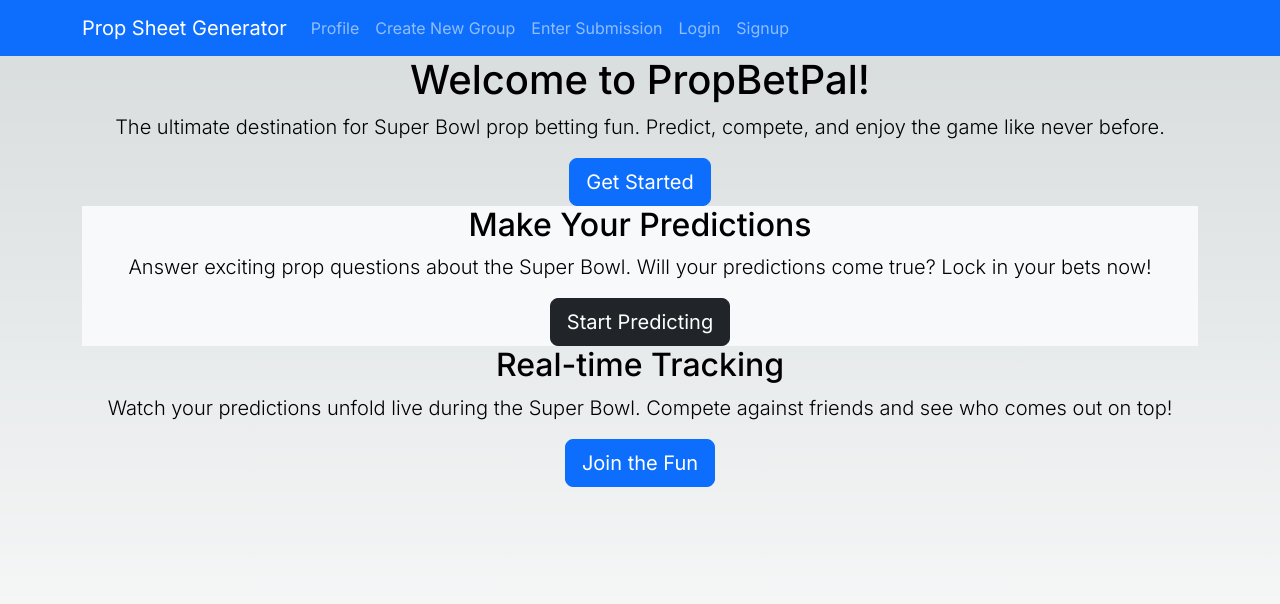
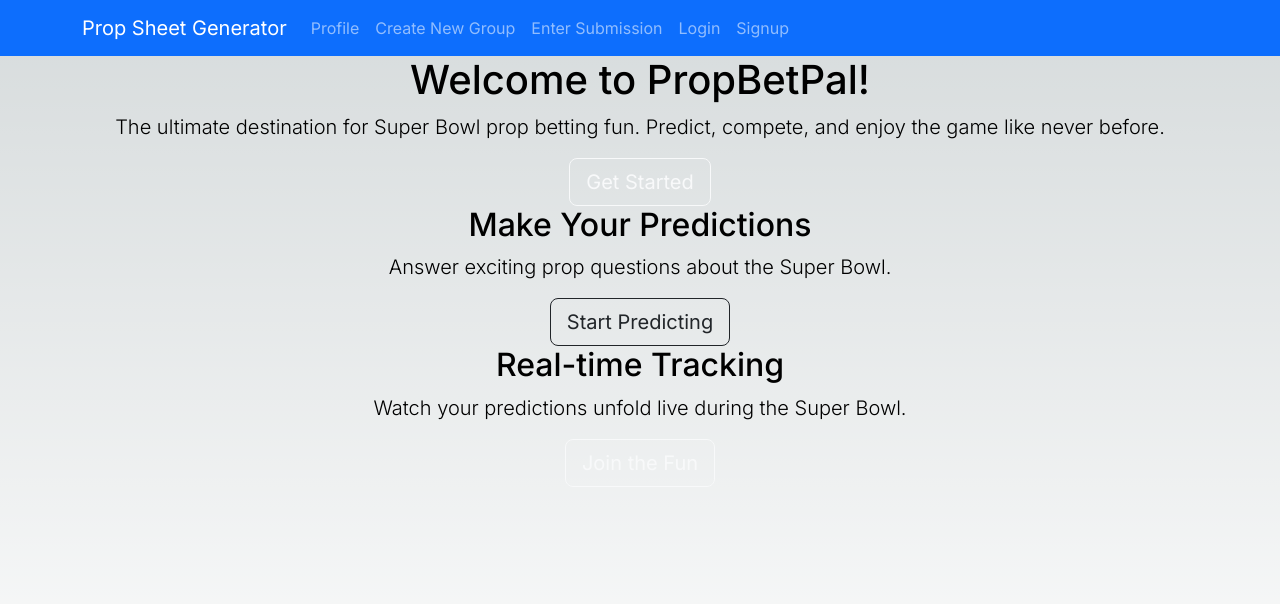
Before and after one commit to nick964/Prop-Sheet, a Next.js app: page / in a window 1280 px wide. Shown: the top 604 px of the page. Built offline with nearby package versions, Linux system fonts and the light colour scheme; no server answers.

Commit message:
Adding before going down stairs

```diff
--- a/src/app/components/HomePage.tsx
+++ b/src/app/components/HomePage.tsx
@@ -1,58 +1,54 @@
-// Import necessary libraries and components
+import React from 'react';
+import { Container, Button, Row, Col } from 'react-bootstrap';
+import Link from 'next/link';
 
-import React from 'react';
-import { Container, Button } from 'react-bootstrap';
-import Link from 'next/link';
 
 const HomePage: React.FC = () => {
     return (
         <>
-          {/* Hero Section 1 */}
-          <div  className="hero-section text-center">
+          <div className="hero-section text-center bg-hero-1">
             <Container>
               <h1>Welcome to PropBetPal!</h1>
               <p className="lead">
                 The ultimate destination for Super Bowl prop betting fun. Predict, compete, and enjoy the game like never before.
               </p>
               <Link href="/signup">
-                <Button variant="primary" size="lg">
+                <Button variant="outline-light" size="lg" className="cta-button">
                   Get Started
                 </Button>
               </Link>
             </Container>
           </div>
 
-          {/* Hero Section 2 */}
-          <div  className="hero-section text-center bg-light">
+          <div className="hero-section text-center bg-hero-2">
             <Container>
               <h2>Make Your Predictions</h2>
               <p className="lead">
-                Answer exciting prop questions about the Super Bowl. Will your predictions come true? Lock in your bets now!
+                Answer exciting prop questions about the Super Bowl.
               </p>
               <Link href="/signup">
-                <Button variant="dark" size="lg">
+                <Button variant="outline-dark" size="lg" className="cta-button">
                   Start Predicting
                 </Button>
               </Link>
             </Container>
           </div>
 
-          {/* Hero Section 3 */}
-          <div  className="hero-section text-center">
+          <div className="hero-section text-center bg-hero-3">
             <Container>
               <h2>Real-time Tracking</h2>
               <p className="lead">
-                Watch your predictions unfold live during the Super Bowl. Compete against friends and see who comes out on top!
+                Watch your predictions unfold live during the Super Bowl.
               </p>
               <Link href="/signup">
-                <Button variant="primary" size="lg">
+                <Button variant="outline-light" size="lg" className="cta-button">
                   Join the Fun
                 </Button>
               </Link>
             </Container>
           </div>
 
-          {/* Additional Sections, Features, or Testimonials can be added here */}
+          {/* Additional Sections */}
         </>
       );
 };
--- a/src/app/profile/page.tsx
+++ b/src/app/profile/page.tsx
@@ -73,6 +73,9 @@ return (
       <Button variant="primary" onClick={() => router.push('/api/auth/signin/credentials')}>
         Sign In
       </Button>
+      <Button variant="primary" onClick={() => router.push('/signup')}>
+        Register
+      </Button>
     </Alert>
   </Container>
 )
```
Also changed, not shown: src/app/components/ProfileComponent.tsx (+7 -0 lines), src/app/components/group-form.tsx (+7 -0 lines), src/app/components/NotLoggedInComponent.tsx (added).
